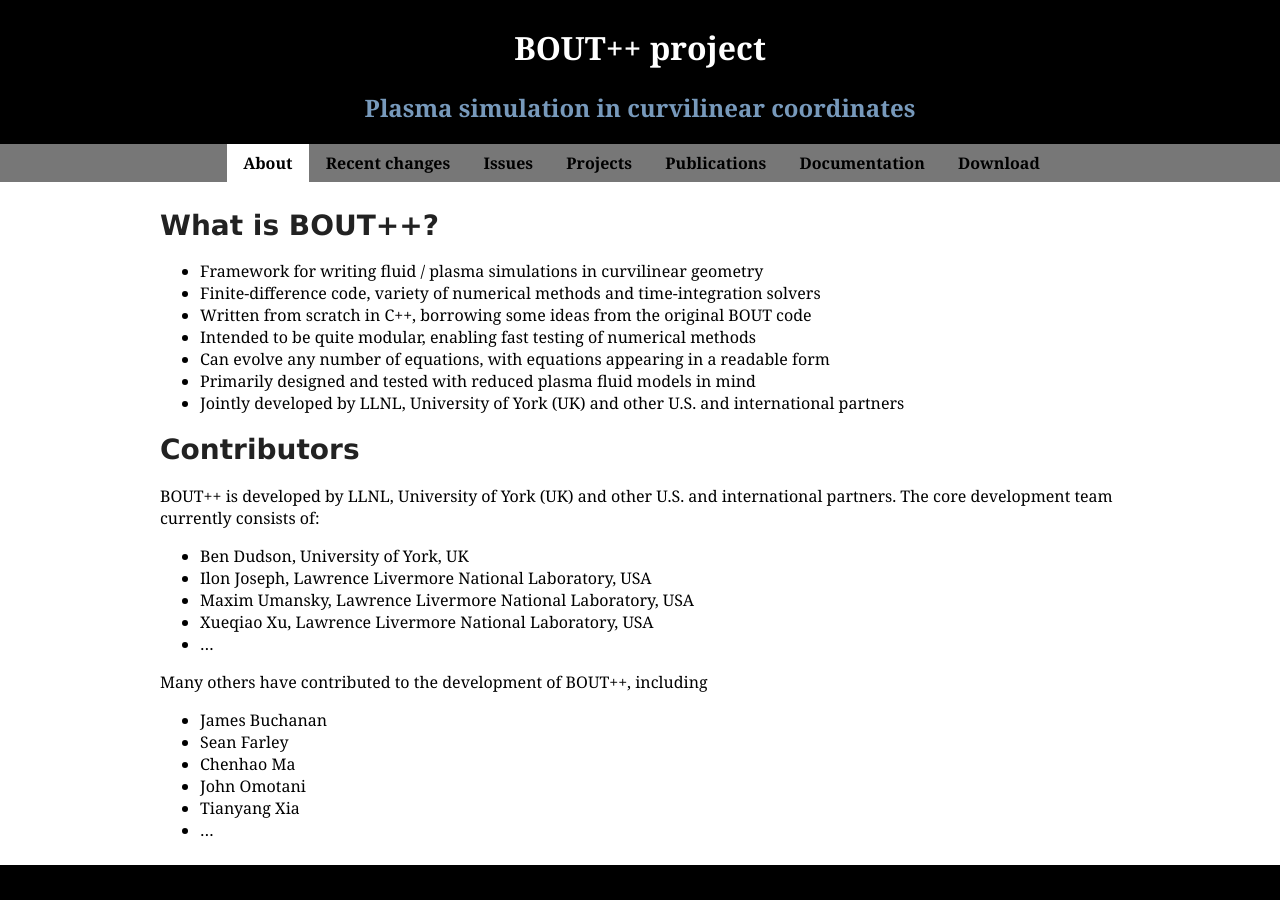
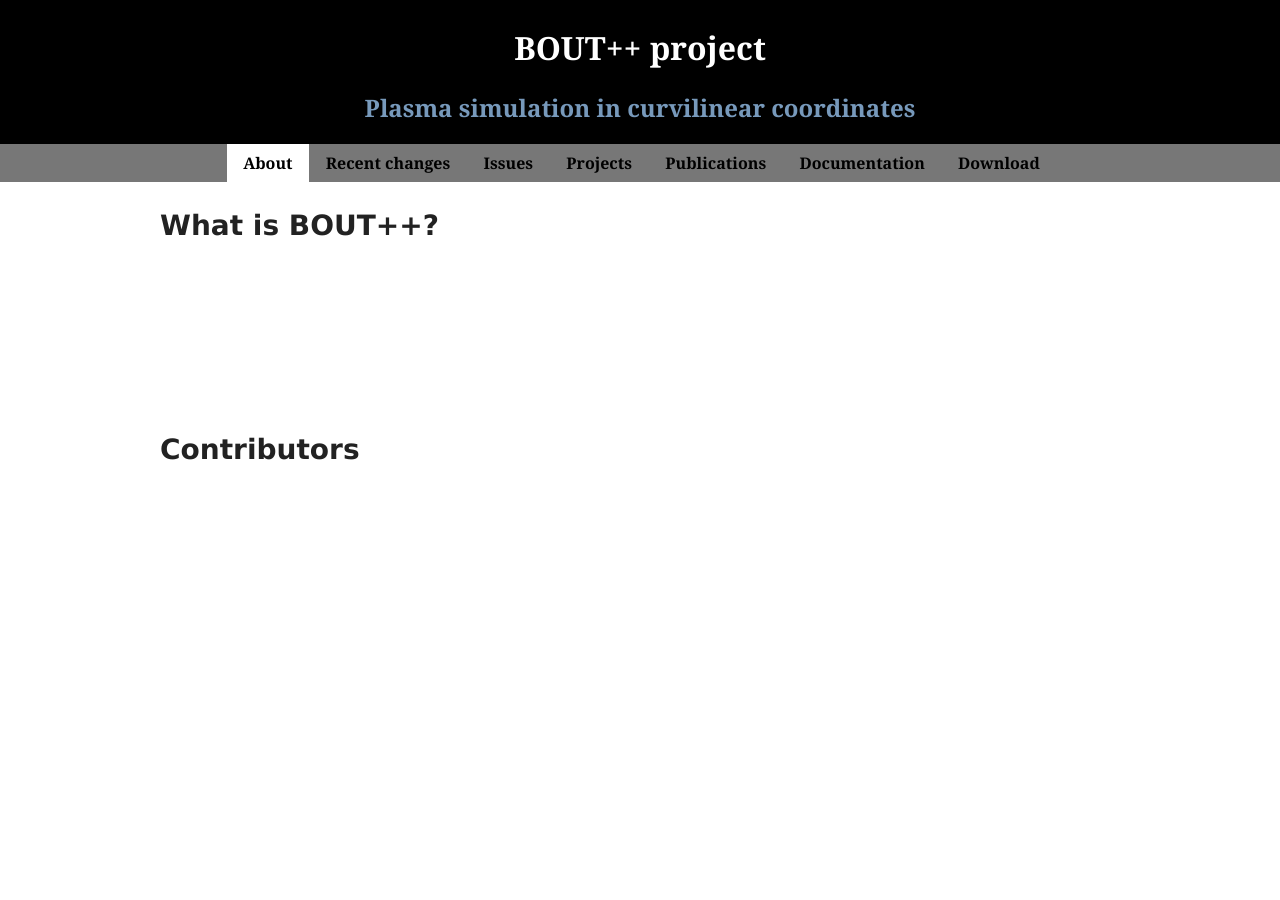
Before and after one commit to boutproject/boutproject.github.io, a Jekyll site: the page built from index.markdown, in a window 1280 px wide. Built offline with Jekyll 4.4.1, drawn with Linux system fonts in a browser that asks for light colours; Markdown is read by kramdown in place of the engine named in the settings.

Commit message:
Changing body background color

```diff
--- a/resources/css/screen.css
+++ b/resources/css/screen.css
@@ -9,8 +9,8 @@
 }
 
 body {
-	background-color:#000;
-	color:#000;
+	background-color:#fff;
+	color:#fff;
 }
 
 li img {
```
